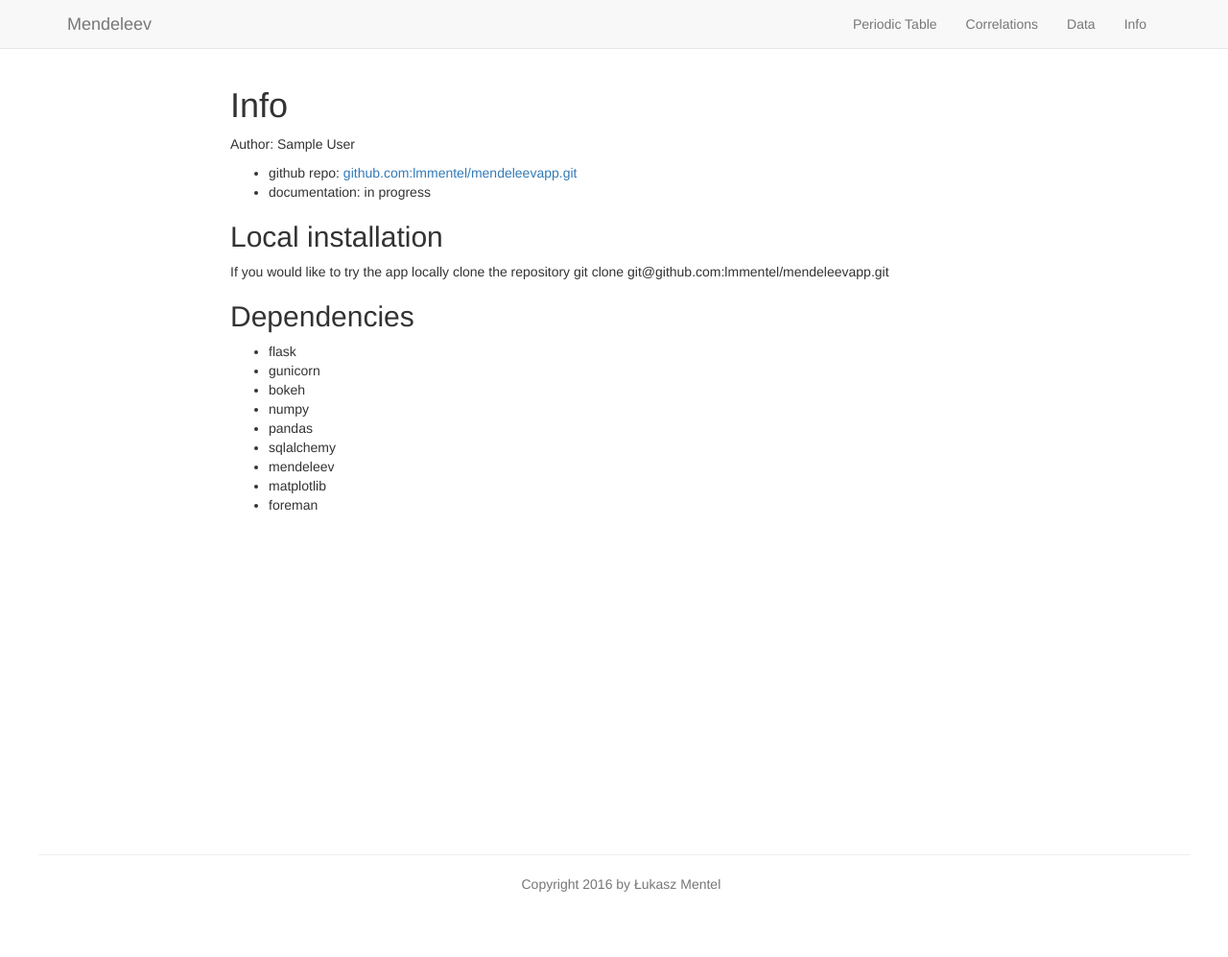
After one commit to lmmentel/mendeleevapp, a Flask app: template app/templates/info.html in a window 1280 px wide. The commit adds this page. Shown: the whole page at 96% size. Run offline with Flask 2, Linux system fonts and the light colour scheme; the template is opened without the code that fills it: most values are stand-ins (such as "Sample title", 1, 10 or a date in 2020); parts of the project's set-up code (start-up, migrations or seed data) failed here and were passed over; some libraries are stand-ins or nearby versions; some web fonts are replaced.

Commit message:
separated the bokeh header into a block and added a template for the info page

```diff
--- a/app/templates/base.html
+++ b/app/templates/base.html
@@ -9,11 +9,8 @@
 
     <title>mendeleev</title>
 
-    {{ js_resources|indent(4)|safe }}
-
-    {{ css_resources|indent(4)|safe }}
-
-    {{ plot_script|indent(4)|safe }}
+    {% block header %}
+    {% endblock %}
 
     <!-- Bootstrap core CSS -->
     <link rel="stylesheet" type="text/css" href="{{ url_for('static', filename='css/bootstrap.min.css') }}">
@@ -40,15 +37,10 @@
         </div>
         <div class="navbar-collapse collapse navbar-right" id="navbar-main">
           <ul class="nav navbar-nav">
-            <li>
-              <a href="/periodic/"> Periodic Table</a>
-            </li>
-            <li>
-              <a href="/correlations/"> Correlations </a>
-            </li>
-            <li>
-              <a href="/data/"> Data </a>
-            </li>
+            <li> <a href="/periodic/"> Periodic Table</a> </li>
+            <li> <a href="/correlations/"> Correlations </a> </li>
+            <li> <a href="/data/"> Data </a> </li>
+            <li> <a href="/info/"> Info </a> </li>
           </ul>
         </div><!--/.nav-collapse -->
       </div>
--- /dev/null
+++ b/app/templates/info.html
@@ -0,0 +1,40 @@
+{% extends "base.html" %}
+{% block content %}
+
+
+    <div class="row" style="max-width: 800px;margin: 0 auto;min-height: 800px;">
+
+        <h1>Info</h1>
+
+        <p> Author: {{ author }} </p>
+
+        <ul>
+          <li>github repo: <a href="http://github.com/lmmentel/mendeleevapp">github.com:lmmentel/mendeleevapp.git</a></li>
+          <li>documentation: in progress</li>
+        </ul>
+
+        <h2> Local installation </h2>
+        <p>
+        If you would like to try the app locally clone the repository
+
+        git clone git@github.com:lmmentel/mendeleevapp.git
+
+        </p>
+
+        <h2> Dependencies </h2>
+
+        <ul>
+          <li>flask</li>
+          <li>gunicorn</li>
+          <li>bokeh</li>
+          <li>numpy</li>
+          <li>pandas</li>
+          <li>sqlalchemy</li>
+          <li>mendeleev</li>
+          <li>matplotlib</li>
+          <li>foreman</li>
+        </ul>
+
+    </div>
+
+{% endblock %}
```
Also changed, not shown: app/templates/correlations.html (+11 -0 lines), app/templates/data.html (+11 -0 lines), app/templates/index.html (+11 -0 lines), app/views.py (+2 -5 lines).
